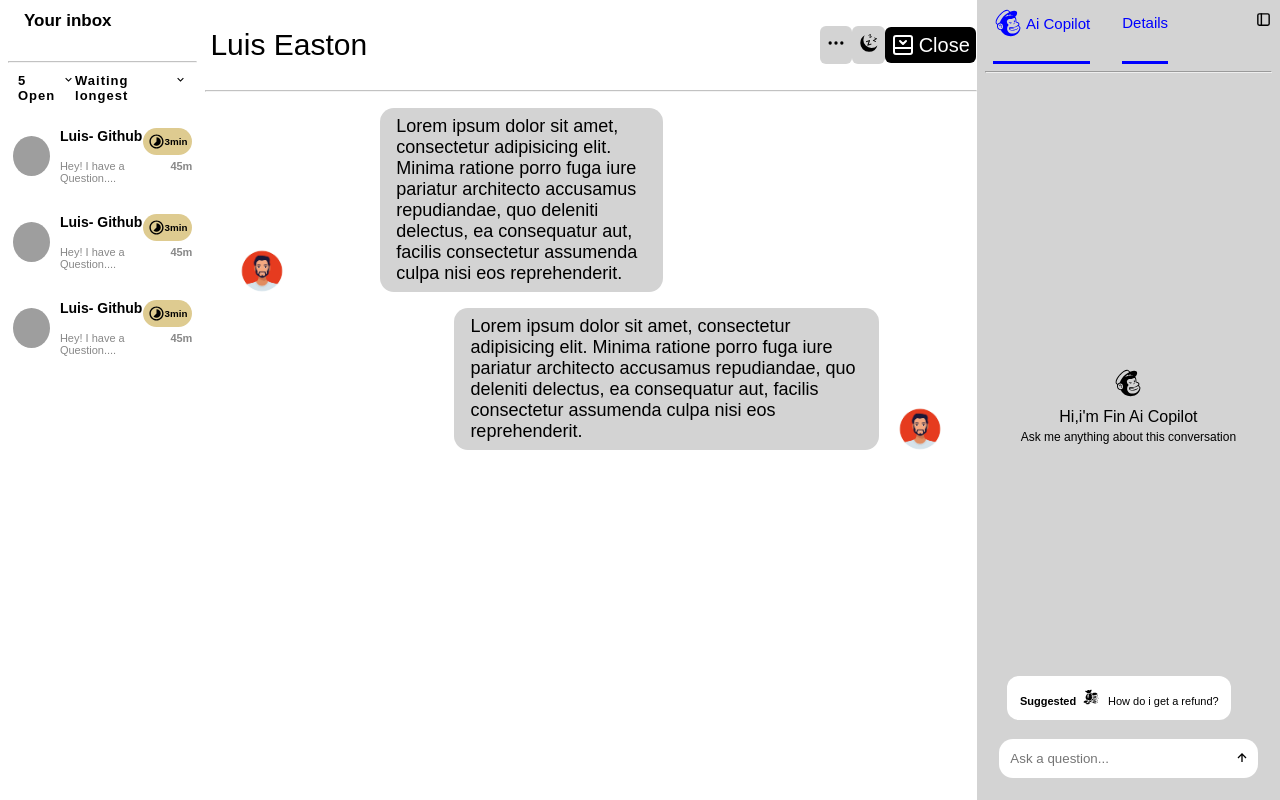
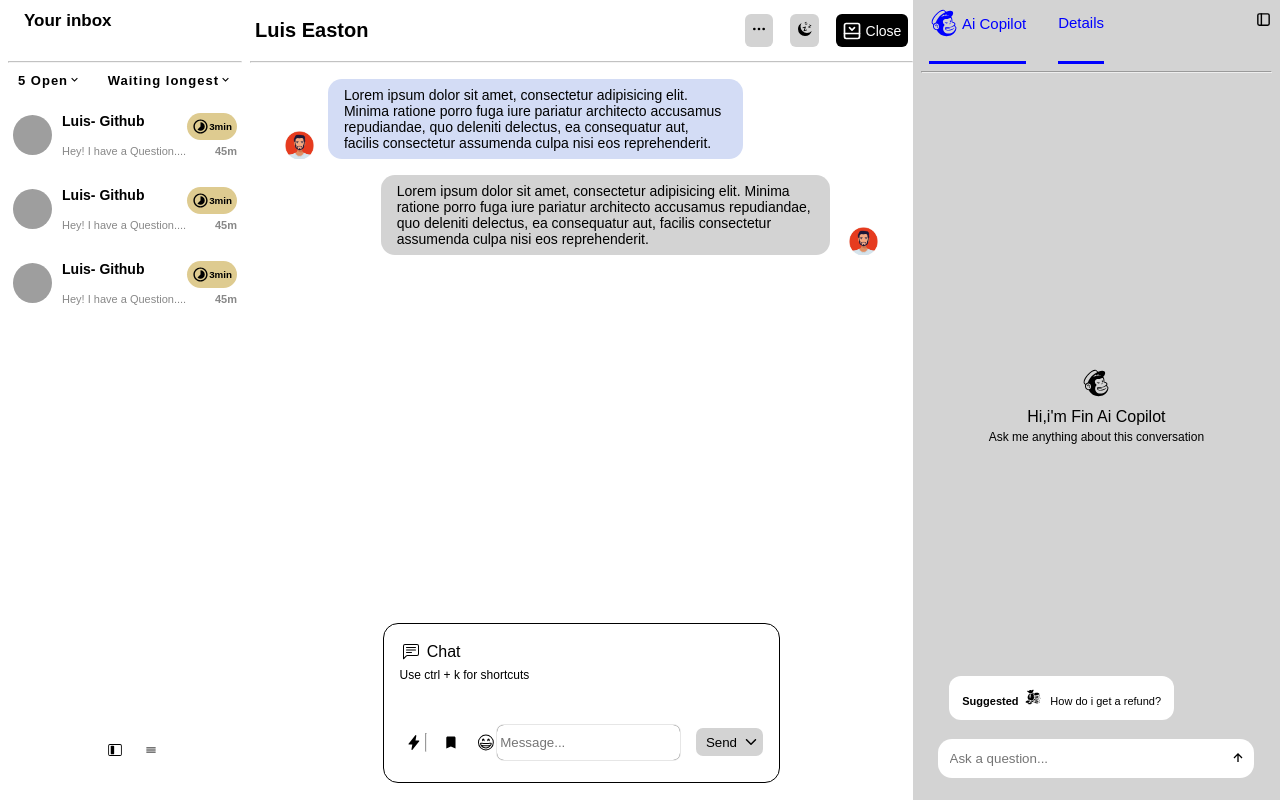
Before and after one commit to swarnajeswanth/Beyond_Dashboard, a React (Vite) app: page / in a window 1280 px wide. Built offline with nearby package versions, Linux system fonts and the light colour scheme; grey boxes are pictures that could not be loaded.

Commit message:
Basic Ui Creation Done

```diff
--- a/src/App.css
+++ b/src/App.css
@@ -6,12 +6,17 @@
   overflow: hidden;
 }
 .AppContainer > div:first-child {
+  flex-basis: 250px;
+  flex-shrink: 0;
   height: 100%;
 }
 .AppContainer > div:nth-child(2) {
+  flex-shrink: 2;
   height: 100%;
 }
 .AppContainer > div:nth-child(3) {
-  width: 60%;
+  flex-shrink: 1;
+  min-width: 300px;
+  width: 40%;
   height: 100%;
 }
--- a/src/Components/ChartsContainer.jsx
+++ b/src/Components/ChartsContainer.jsx
@@ -2,6 +2,8 @@ import React from "react";
 import { MdKeyboardArrowDown } from "react-icons/md";
 import ChartCard from "./ChartCard";
 import "./chartscontainer.css";
+import { IoReorderThreeOutline } from "react-icons/io5";
+import { BsLayoutSidebarInset } from "react-icons/bs";
 const ChartsContainer = () => {
   return (
     <div className="charts-container">
@@ -30,6 +32,10 @@ const ChartsContainer = () => {
           <ChartCard />
         </div>
       </div>
+      <div className="inbox-icons">
+        <BsLayoutSidebarInset />
+        <IoReorderThreeOutline />
+      </div>
     </div>
   );
 };
--- a/src/Components/MessageContainer.jsx
+++ b/src/Components/MessageContainer.jsx
@@ -3,6 +3,11 @@ import { HiOutlineDotsHorizontal } from "react-icons/hi";
 import { GiNightSleep } from "react-icons/gi";
 import { LuPanelBottomClose } from "react-icons/lu";
 import "./messagecontainer.css";
+import { BsChatLeftText } from "react-icons/bs";
+import { IoFlash } from "react-icons/io5";
+import { IoIosArrowDown } from "react-icons/io";
+import { MdOutlineBookmark } from "react-icons/md";
+import { BsEmojiGrin } from "react-icons/bs";
 const MessageContainer = () => {
   return (
     <div className="messages-container">
@@ -63,6 +68,38 @@ const MessageContainer = () => {
           </div>
         </div>
       </div>
+
+      <div className="message-chat-container">
+        <div>
+          <div className="message-chat-header">
+            <BsChatLeftText /> <span>Chat</span>
+          </div>
+          <div className="message-chat-shortcut">
+            Use ctrl + k for shortcuts
+          </div>
+        </div>
+        <div className="message-chat-icons">
+          <div>
+            <span>
+              <IoFlash />
+              <hr />
+            </span>
+
+            <span>
+              <MdOutlineBookmark />
+            </span>
+            <span>
+              <BsEmojiGrin />
+            </span>
+          </div>
+          <div>
+            <input type="text" placeholder="Message..." />
+            <span>
+              <button>Send</button> <IoIosArrowDown />
+            </span>
+          </div>
+        </div>
+      </div>
     </div>
   );
 };
--- a/src/Components/chartscontainer.css
+++ b/src/Components/chartscontainer.css
@@ -1,6 +1,7 @@
 .charts-container {
   padding: 0.2rem 0.5rem;
   width: 40%;
+  position: relative;
 }
 .charts-title {
   display: flex;
@@ -28,3 +29,20 @@
   letter-spacing: 1px;
   font-weight: 600;
 }
+
+.inbox-icons {
+  display: flex;
+  position: absolute;
+  bottom: 5%;
+  width: 100%;
+  justify-content: center;
+  gap: 1rem;
+  font-size: 20px;
+  height: 20px;
+}
+.inbox-icons > * {
+  padding: 0.2rem;
+}
+.inbox-icons > *:hover {
+  font-size: 25px;
+}
--- a/src/Components/messagecontainer.css
+++ b/src/Components/messagecontainer.css
@@ -1,5 +1,10 @@
+.messages-container {
+  position: relative;
+  display: flex;
+  flex-direction: column;
+}
 .message-header {
-  height: 90px;
+  height: 61px;
 
   display: flex;
   padding: 0 5px;
@@ -7,20 +12,21 @@
   justify-content: space-between;
 }
 .message-header > p {
-  font-size: 30px;
+  font-size: 20px;
+  font-weight: bolder;
 }
 .message-feature-icons {
   display: flex;
   align-items: center;
   justify-content: space-between;
-  width: 20%;
+  width: 25%;
   height: 50%;
 }
 .message-feature-icons > span,
 .message-feature-icons > div {
   background-color: lightgrey;
   padding: 0.4rem;
-  font-size: 20px;
+  font-size: 16px;
   border-radius: 6px;
   height: 50%px;
 }
@@ -30,8 +36,11 @@
   background-color: black;
   color: white;
 }
+.message-feature-icons > div:last-child > span {
+  font-size: 14px;
+}
 .message-feature-icons > div > svg {
-  font-size: 24px;
+  font-size: 20px;
   margin-right: 0.2rem;
 }
 
@@ -39,6 +48,7 @@
 .messages {
   overflow: hidden;
   display: flex;
+  height: 70%;
   flex-direction: column;
   gap: 1rem;
   padding: 1rem 2rem;
@@ -52,15 +62,15 @@
 }
 
 .rsingle-msg > div > img {
-  width: 50px;
-  height: 50px;
+  width: 35px;
+  height: 35px;
   margin-bottom: -0.5rem;
 }
 .rmsg p {
-  width: 50%;
+  width: 75%;
   padding: 0.5rem 1rem;
-  background-color: lightgrey;
-  font-size: 18px;
+  background-color: #d3dcf5;
+  font-size: 14px;
   border-radius: 14px;
 }
 .lsingle-msg {
@@ -73,22 +83,103 @@
 }
 
 .lsingle-msg > div > img {
-  width: 50px;
-  height: 50px;
+  width: 35px;
+  height: 35px;
   margin-bottom: -0.5rem;
 }
-.lsingle-msg > div:first-child,
+.lsingle-msg > div:first-child {
+  min-width: 75%;
+}
 .rsingle-msg > div:first-child {
-  width: 60%;
+  width: 5%;
 }
 .lmsg p {
   width: 100%;
   padding: 0.5rem 1rem;
   background-color: lightgrey;
-  font-size: 18px;
+  font-size: 14px;
   border-radius: 14px;
 }
 .lmsg {
   display: inline-block;
   width: 20%;
 }
+
+/* Message Chat Style */
+
+.message-chat-container {
+  width: 60%;
+  height: 20%;
+  align-self: center;
+  padding: 1rem;
+  display: flex;
+  flex-direction: column;
+  justify-content: space-between;
+  border-radius: 15px;
+  border: 1px solid black;
+}
+.message-chat-header {
+  display: flex;
+
+  padding: 0.2rem 0.2rem;
+  align-items: center;
+  gap: 0.5rem;
+}
+
+.message-chat-shortcut {
+  margin-top: 0.2rem;
+  font-size: 12px;
+}
+.message-chat-icons {
+  display: flex;
+  justify-content: space-between;
+
+  padding: 0.4rem;
+}
+.message-chat-icons > div:first-child {
+  display: flex;
+  align-items: center;
+  font-size: 19px;
+  gap: 1rem;
+
+  width: 30%;
+}
+.message-chat-icons > div:first-child > span {
+  display: flex;
+}
+.message-chat-icons > div:first-child > span > svg {
+  padding-right: 0.2rem;
+}
+
+.message-chat-icons > div:last-child {
+  display: flex;
+  align-items: center;
+  flex-grow: 1;
+  gap: 1rem;
+}
+
+.message-chat-icons > div:last-child > input {
+  padding: 0.2rem;
+  outline: none;
+  height: 30x;
+  border: none;
+  height: 35px;
+  border-radius: 7px;
+  box-shadow: 0 0 1px 0 black;
+
+  flex-grow: 1;
+}
+.message-chat-icons > div:last-child > span > button {
+  padding: 0.2rem 0.4rem;
+  outline: none;
+  border: none;
+  background-color: transparent;
+}
+
+.message-chat-icons > div:last-child > span {
+  background-color: lightgrey;
+  display: flex;
+  align-items: center;
+  padding: 0.2rem;
+  border-radius: 7px;
+}
```
